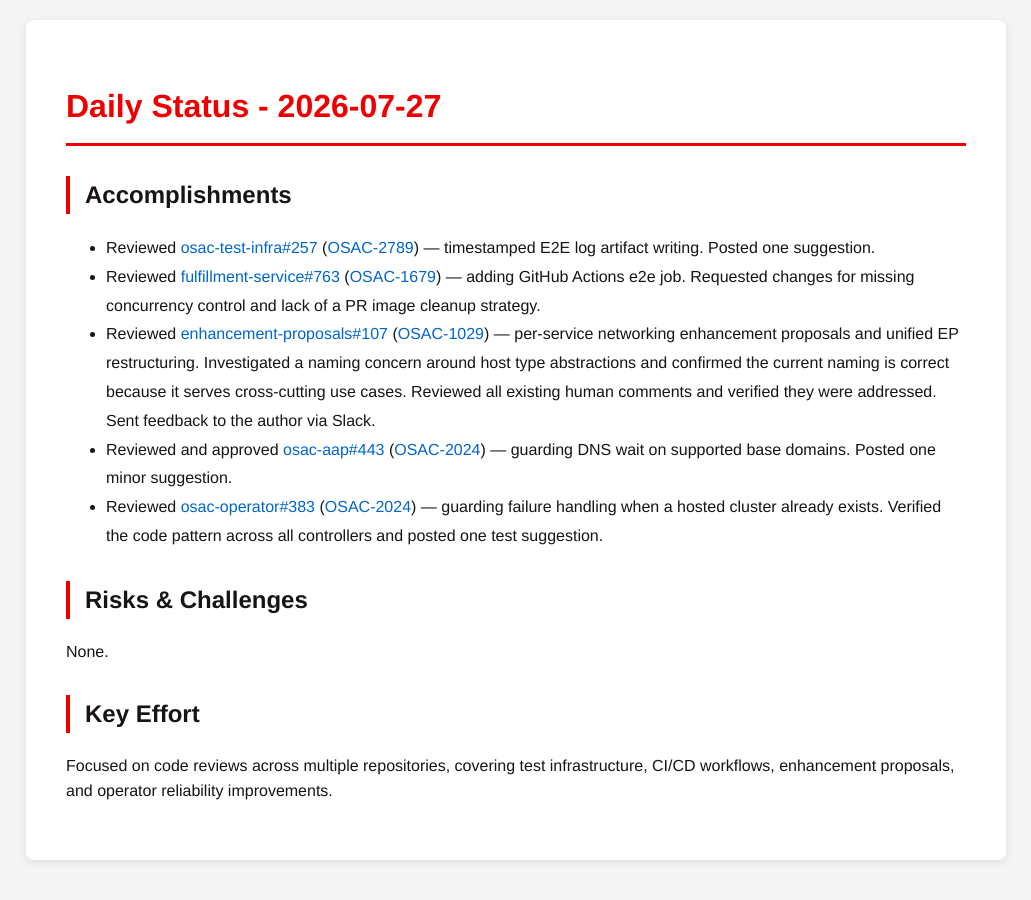
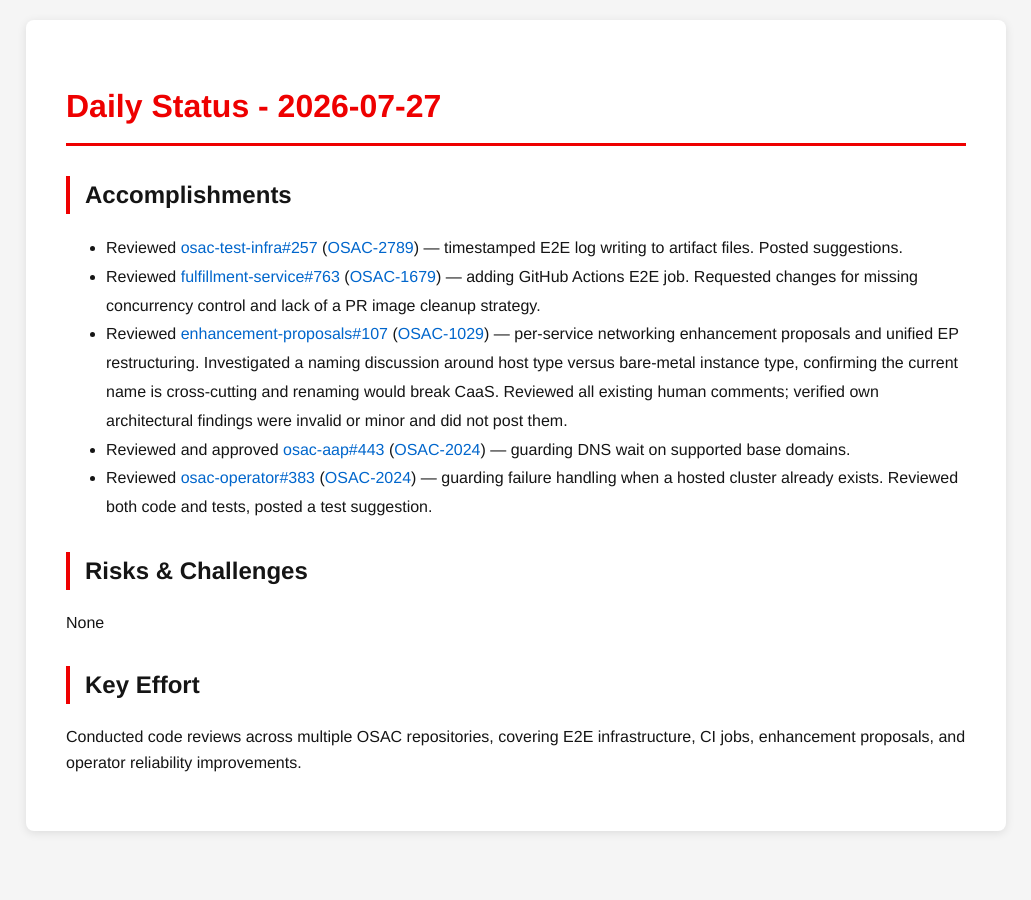
Before and after one commit to tzvatot/daily-status, a Jekyll site: the page built from 2026-07-27.md, in a window 1280 px wide. Shown: the whole page, without its empty margins (124-1155 px from the left). Built offline with Jekyll 4.4.1, drawn with Linux system fonts in a browser that asks for light colours.

Commit message:
Daily status update - 2026-07-27

```diff
--- a/2026-07-27.md
+++ b/2026-07-27.md
@@ -7,14 +7,14 @@
 # Daily Status - 2026-07-27
 
 ## Accomplishments
-- Reviewed [osac-test-infra#257](https://github.com/osac-project/osac-test-infra/pull/257) ([OSAC-2789](https://redhat.atlassian.net/browse/OSAC-2789)) — timestamped E2E log artifact writing. Posted one suggestion.
-- Reviewed [fulfillment-service#763](https://github.com/osac-project/fulfillment-service/pull/763) ([OSAC-1679](https://redhat.atlassian.net/browse/OSAC-1679)) — adding GitHub Actions e2e job. Requested changes for missing concurrency control and lack of a PR image cleanup strategy.
-- Reviewed [enhancement-proposals#107](https://github.com/osac-project/enhancement-proposals/pull/107) ([OSAC-1029](https://redhat.atlassian.net/browse/OSAC-1029)) — per-service networking enhancement proposals and unified EP restructuring. Investigated a naming concern around host type abstractions and confirmed the current naming is correct because it serves cross-cutting use cases. Reviewed all existing human comments and verified they were addressed. Sent feedback to the author via Slack.
-- Reviewed and approved [osac-aap#443](https://github.com/osac-project/osac-aap/pull/443) ([OSAC-2024](https://redhat.atlassian.net/browse/OSAC-2024)) — guarding DNS wait on supported base domains. Posted one minor suggestion.
-- Reviewed [osac-operator#383](https://github.com/osac-project/osac-operator/pull/383) ([OSAC-2024](https://redhat.atlassian.net/browse/OSAC-2024)) — guarding failure handling when a hosted cluster already exists. Verified the code pattern across all controllers and posted one test suggestion.
+- Reviewed [osac-test-infra#257](https://github.com/osac-project/osac-test-infra/pull/257) ([OSAC-2789](https://redhat.atlassian.net/browse/OSAC-2789)) — timestamped E2E log writing to artifact files. Posted suggestions.
+- Reviewed [fulfillment-service#763](https://github.com/osac-project/fulfillment-service/pull/763) ([OSAC-1679](https://redhat.atlassian.net/browse/OSAC-1679)) — adding GitHub Actions E2E job. Requested changes for missing concurrency control and lack of a PR image cleanup strategy.
+- Reviewed [enhancement-proposals#107](https://github.com/osac-project/enhancement-proposals/pull/107) ([OSAC-1029](https://redhat.atlassian.net/browse/OSAC-1029)) — per-service networking enhancement proposals and unified EP restructuring. Investigated a naming discussion around host type versus bare-metal instance type, confirming the current name is cross-cutting and renaming would break CaaS. Reviewed all existing human comments; verified own architectural findings were invalid or minor and did not post them.
+- Reviewed and approved [osac-aap#443](https://github.com/osac-project/osac-aap/pull/443) ([OSAC-2024](https://redhat.atlassian.net/browse/OSAC-2024)) — guarding DNS wait on supported base domains.
+- Reviewed [osac-operator#383](https://github.com/osac-project/osac-operator/pull/383) ([OSAC-2024](https://redhat.atlassian.net/browse/OSAC-2024)) — guarding failure handling when a hosted cluster already exists. Reviewed both code and tests, posted a test suggestion.
 
 ## Risks & Challenges
-None.
+None
 
 ## Key Effort
-Focused on code reviews across multiple repositories, covering test infrastructure, CI/CD workflows, enhancement proposals, and operator reliability improvements.
+Conducted code reviews across multiple OSAC repositories, covering E2E infrastructure, CI jobs, enhancement proposals, and operator reliability improvements.
```
